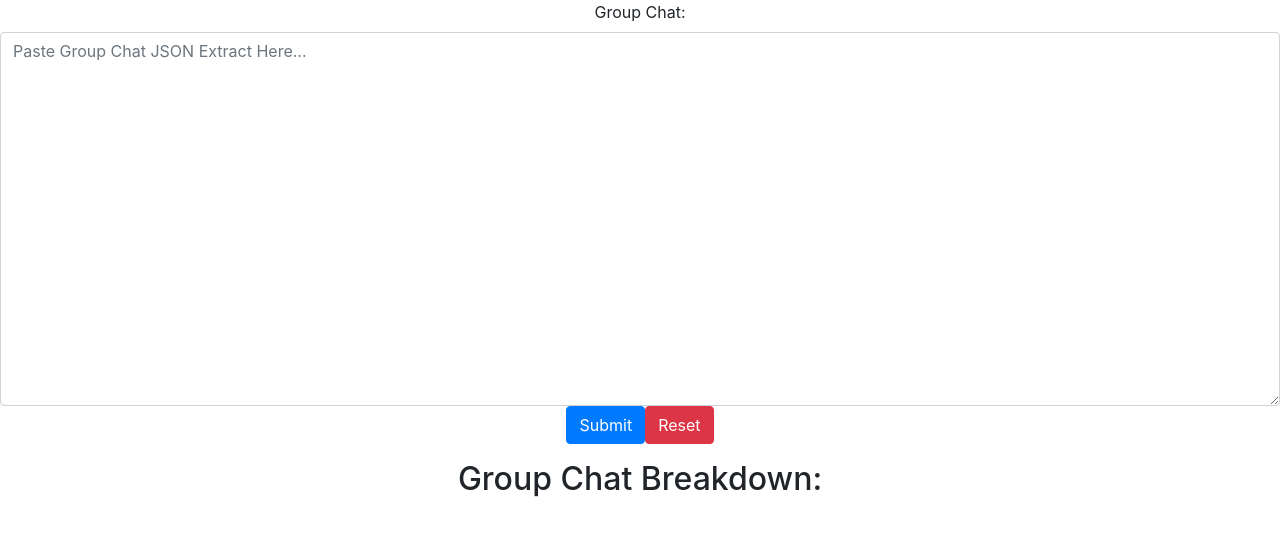
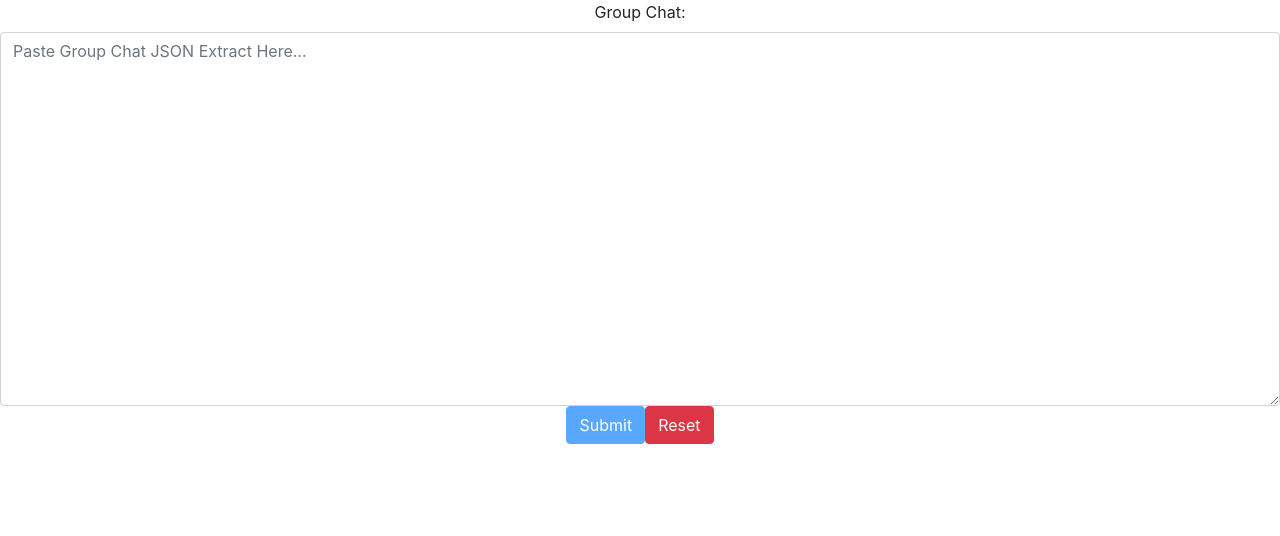
Before and after one commit to johnkchan/Message-Statistics-And-Trends, a React (Create React App) app: page / in a window 1280 px wide. Shown: the top 536 px of the page. Built offline with nearby package versions, Linux system fonts and the light colour scheme.

Commit message:
Updated Stats Component Logic

```diff
--- a/src/components/ChatForm.js
+++ b/src/components/ChatForm.js
@@ -46,7 +46,7 @@ class ChatForm extends Component {
               placeholder='Paste Group Chat JSON Extract Here...'
               rows='15'
             />
-            <input type='submit' value='Submit' className='btn btn-primary' />
+            <input type='submit' value='Submit' className='btn btn-primary' disabled={this.state.rawUserInput === ""}/>
             <button
               type='button'
               className='btn btn-danger'
@@ -57,7 +57,7 @@ class ChatForm extends Component {
           </form>
         </div>
 
-        <Stats groupChat={this.state.jsonUserInput} />
+        {this.state.jsonUserInput !== "" && <Stats groupChat={this.state.jsonUserInput} />}
       </React.Fragment>
     );
   }
--- a/src/components/Stats.js
+++ b/src/components/Stats.js
@@ -4,8 +4,6 @@ import Participant from "../classes/Participant"
 
 class Stats extends Component {
   render() {
-
-    if (this.props.groupChat) {
     return (
       <div>
         <h2>Group Chat Breakdown:</h2>
@@ -17,11 +15,6 @@ class Stats extends Component {
         <List title='Top 5 Least Active Participants' />
       </div>
     );
-    } else {
-      return(
-        <h2>Group Chat Breakdown:</h2>
-      );
-    }
   }
 }
 
```
Lines whose indentation alone changed are shown as unchanged.
